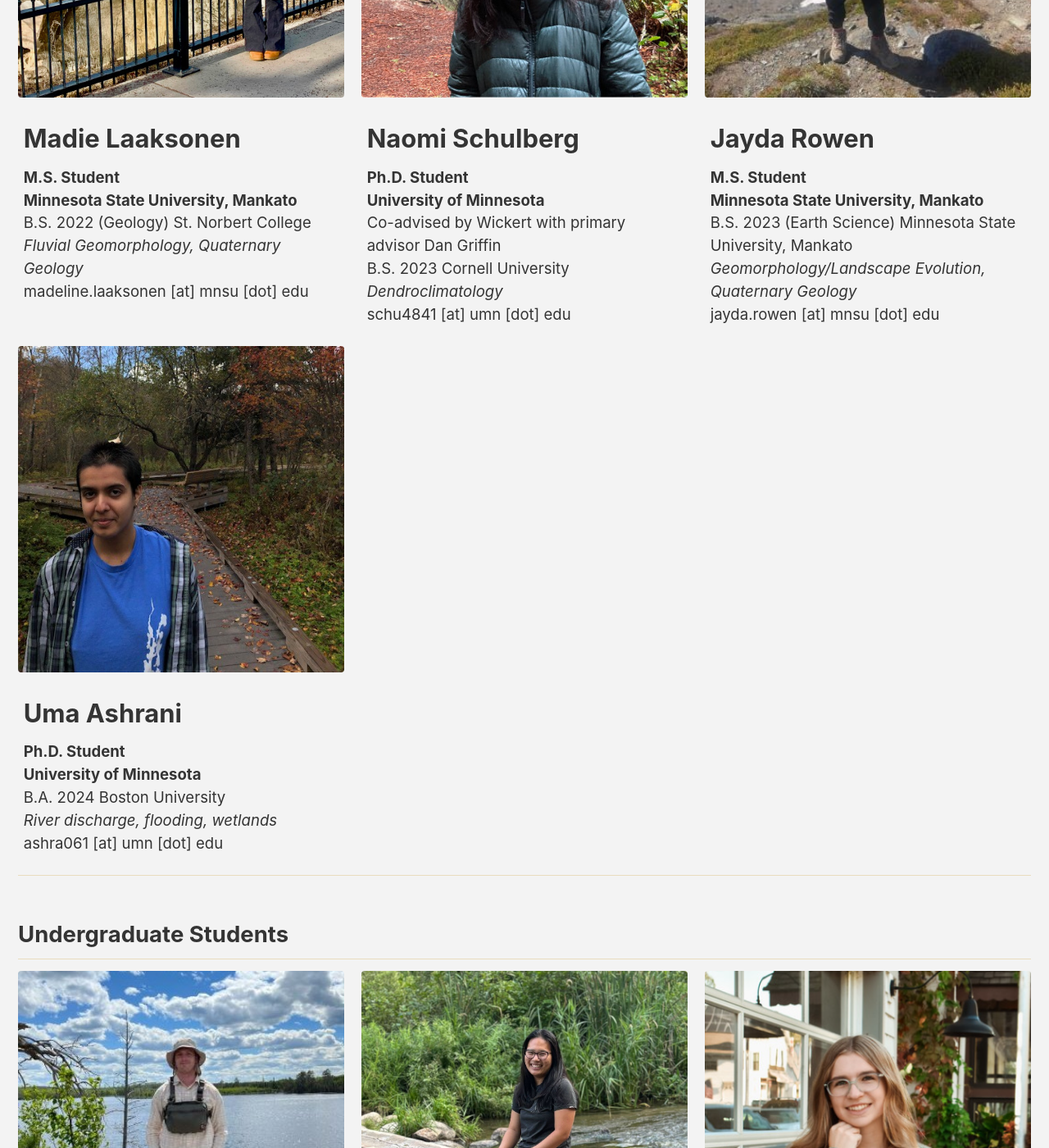
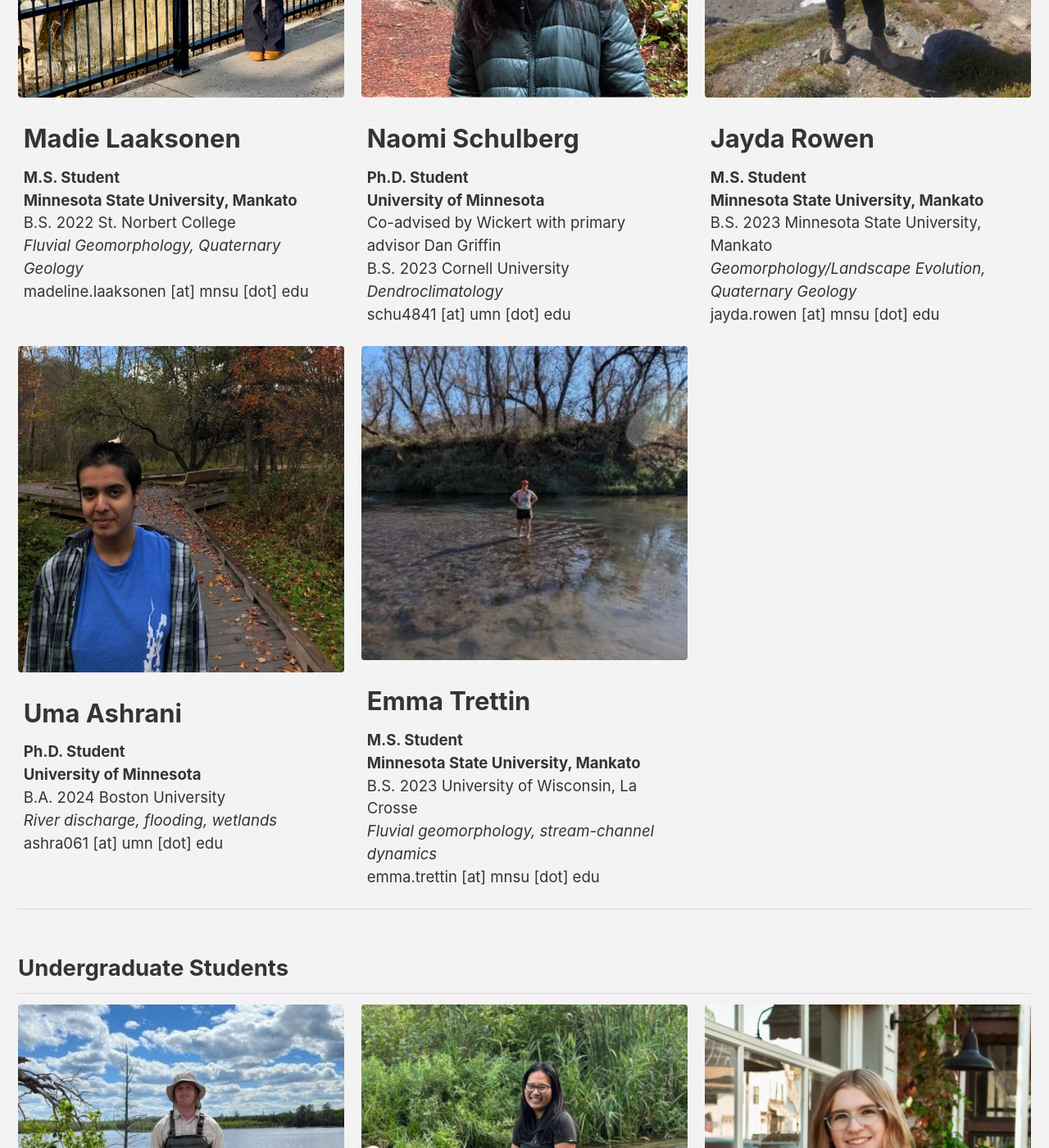
Before and after one commit to MNiMORPH/MNiMORPH.github.io, a Jekyll site: the page built from _pages/people.md, in a window 1280 px wide and 1400 px high, scrolled down 4404 px. Shown: the whole window at 82% size. Built offline with Jekyll 4.4.1, drawn with Linux system fonts in a browser that asks for light colours; cached includes are drawn as plain includes; nearby versions of some CDN libraries.

Commit message:
Emma Trettin

```diff
--- a/_pages/people.md
+++ b/_pages/people.md
@@ -123,7 +123,7 @@ grads:
     title: "Madie Laaksonen"
     excerpt: "**M.S. Student**<br/>
               **Minnesota State University, Mankato**<br>
-              B.S. 2022 (Geology) St. Norbert College<br/>
+              B.S. 2022 St. Norbert College<br/>
               *Fluvial Geomorphology, Quaternary Geology*<br/>
               madeline.laaksonen [at] mnsu [dot] edu
               "
@@ -142,7 +142,7 @@ grads:
     title: "Jayda Rowen"
     excerpt: "**M.S. Student**<br/>
               **Minnesota State University, Mankato**<br>
-              B.S. 2023 (Earth Science) Minnesota State University, Mankato<br>
+              B.S. 2023 Minnesota State University, Mankato<br>
               *Geomorphology/Landscape Evolution, Quaternary Geology*<br>
               jayda.rowen [at] mnsu [dot] edu
               "
@@ -154,6 +154,15 @@ grads:
               B.A. 2024 Boston University<br/>
               *River discharge, flooding, wetlands*<br/>
               ashra061 [at] umn [dot] edu
+              "
+  - image_path: /assets/images/headshots/EmmaTrettin.jpg
+    alt: "Emma Trettin"
+    title: "Emma Trettin"
+    excerpt: "**M.S. Student**<br/>
+              **Minnesota State University, Mankato**<br>
+              B.S. 2023 University of Wisconsin, La Crosse<br>
+              *Fluvial geomorphology, stream-channel dynamics*<br>
+              emma.trettin [at] mnsu [dot] edu
               "
 
 undergrads:
```
Also changed, not shown: assets/images/headshots/EmmaTrettin.jpg (added).
